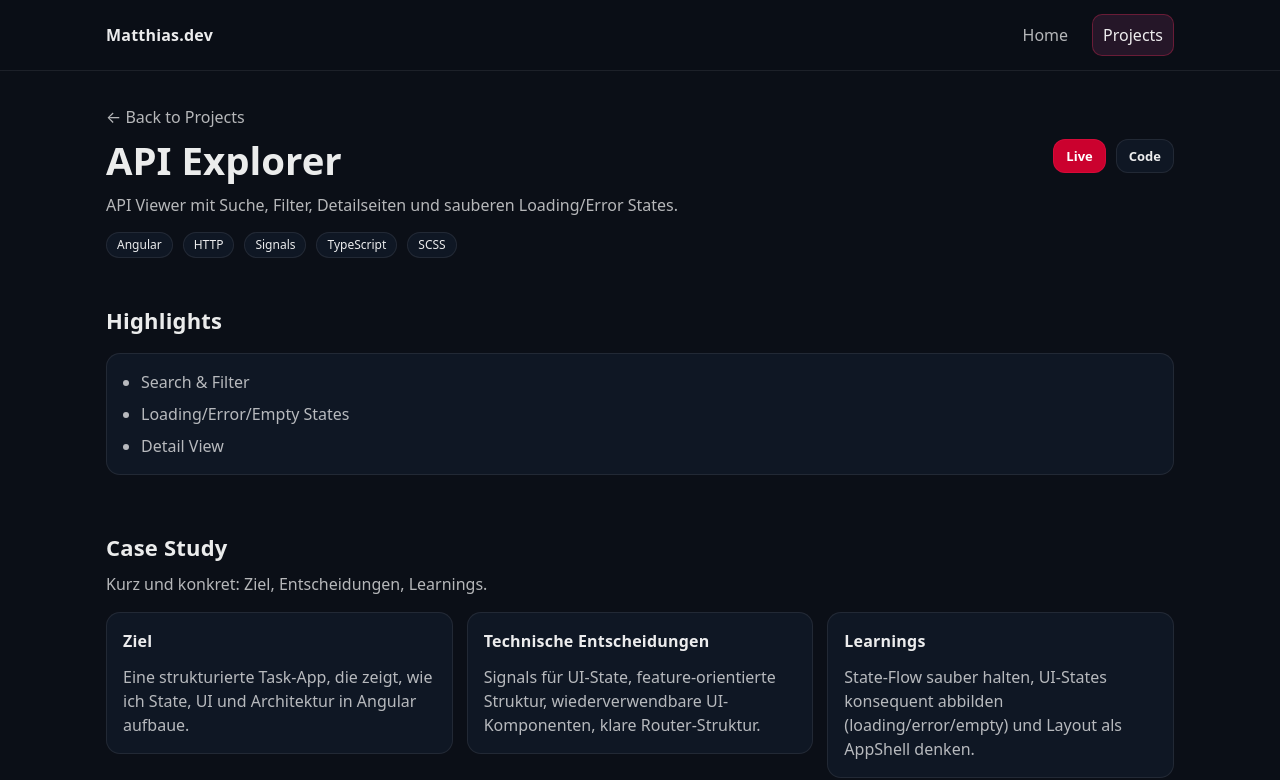
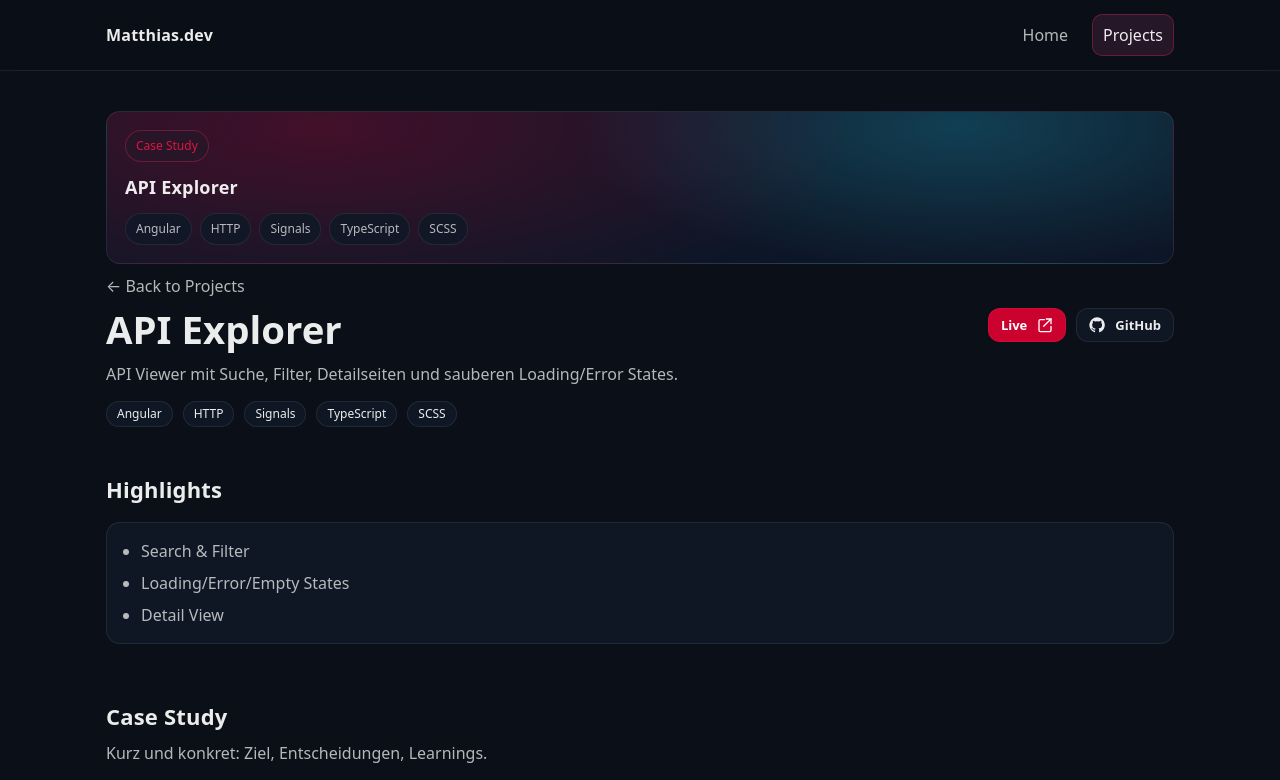
Before and after one commit to Matthias146/portfolio_2026, an Angular app: page /projects/api-explorer in a window 1280 px wide. Shown: the top 780 px of the page. Built offline with nearby package versions, Linux system fonts and the light colour scheme.

Commit message:
feat(projects): add screenshots gallery with fallback hero on project details

```diff
--- a/src/app/features/projects/data/projects.data.ts
+++ b/src/app/features/projects/data/projects.data.ts
@@ -26,7 +26,7 @@ export const PROJECTS: Project[] = [
       },
     ],
     coverImage: '',
-    screenshots: ['', ''],
+    screenshots: [],
   },
   {
     slug: 'api-explorer',
@@ -53,7 +53,7 @@ export const PROJECTS: Project[] = [
       },
     ],
     coverImage: '',
-    screenshots: ['', ''],
+    screenshots: [],
   },
   {
     slug: 'auth-dashboard',
@@ -80,6 +80,6 @@ export const PROJECTS: Project[] = [
       },
     ],
     coverImage: '',
-    screenshots: ['', ''],
+    screenshots: [],
   },
 ];
--- a/src/app/features/projects/pages/project-details/project-details.html
+++ b/src/app/features/projects/pages/project-details/project-details.html
@@ -1,4 +1,21 @@
 @if (project(); as p) {
+  @if (shots().length) {
+    <div class="shots">
+      @for (src of shots(); track src) {
+        <img class="shot" [src]="src" [alt]="p.title + ' screenshot'" loading="lazy" />
+      }
+    </div>
+  } @else {
+    <div class="detail-cover" aria-hidden="true">
+      <div class="detail-cover__badge">Case Study</div>
+      <div class="detail-cover__title">{{ p.title }}</div>
+      <div class="detail-cover__meta">
+        @for (s of p.stack.slice(0, 5); track s) {
+          <span class="detail-cover__pill">{{ s }}</span>
+        }
+      </div>
+    </div>
+  }
   <div class="top">
     <a class="back" routerLink="/projects">← Back to Projects</a>
 
@@ -6,9 +23,13 @@
       <h1 class="title">{{ p.title }}</h1>
       <div class="actions">
         @if (p.liveUrl) {
-          <ui-button [href]="p.liveUrl" target="_blank" variant="primary" size="sm">Live</ui-button>
+          <ui-button [href]="p.liveUrl" target="_blank" variant="primary" size="sm"
+            >Live <ui-icon name="external"
+          /></ui-button>
         }
-        <ui-button [href]="p.repoUrl" target="_blank" variant="ghost" size="sm">Code</ui-button>
+        <ui-button [href]="p.repoUrl" target="_blank" variant="ghost" size="sm"
+          ><ui-icon name="github" />GitHub</ui-button
+        >
       </div>
     </div>
 
--- a/src/app/features/projects/pages/project-details/project-details.scss
+++ b/src/app/features/projects/pages/project-details/project-details.scss
@@ -84,6 +84,86 @@
   color: var(--muted);
 }
 
+.shots {
+  margin-top: 16px;
+  display: grid;
+  grid-template-columns: repeat(2, minmax(0, 1fr));
+  gap: 14px;
+}
+
+.shot {
+  width: 100%;
+  height: 260px;
+  object-fit: cover;
+  border-radius: 12px;
+  border: 1px solid var(--border);
+  display: block;
+}
+
+/* fallback hero */
+.detail-cover {
+  margin-top: 16px;
+  border-radius: 14px;
+  border: 1px solid var(--border);
+  padding: 18px;
+  display: grid;
+  gap: 12px;
+
+  background:
+    radial-gradient(
+      900px 320px at 20% 10%,
+      color-mix(in srgb, var(--accent) 26%, transparent),
+      transparent 60%
+    ),
+    radial-gradient(
+      700px 260px at 80% 10%,
+      color-mix(in srgb, var(--accent-2) 22%, transparent),
+      transparent 55%
+    ),
+    color-mix(in srgb, var(--surface-2) 92%, transparent);
+}
+
+.detail-cover__badge {
+  justify-self: start;
+  font-size: 12px;
+  padding: 6px 10px;
+  border-radius: 999px;
+  border: 1px solid color-mix(in srgb, var(--accent) 28%, var(--border));
+  background: color-mix(in srgb, var(--accent) 12%, var(--surface));
+  color: color-mix(in srgb, var(--accent) 92%, white);
+}
+
+.detail-cover__title {
+  font-weight: 850;
+  letter-spacing: 0.2px;
+  font-size: 18px;
+}
+
+.detail-cover__meta {
+  display: flex;
+  flex-wrap: wrap;
+  gap: 8px;
+}
+
+.detail-cover__pill {
+  font-size: 12px;
+  padding: 6px 10px;
+  border-radius: 999px;
+  border: 1px solid var(--border);
+  background: color-mix(in srgb, var(--surface) 92%, transparent);
+  color: var(--muted);
+}
+
+@media (max-width: 900px) {
+  .shots {
+    grid-template-columns: 1fr;
+  }
+
+  .shot {
+    height: 220px;
+  }
+}
+
 @media (max-width: 900px) {
   .case-grid {
     grid-template-columns: 1fr;
--- a/src/app/features/projects/pages/project-details/project-details.ts
+++ b/src/app/features/projects/pages/project-details/project-details.ts
@@ -7,10 +7,11 @@ import { Button } from '../../../../shared/ui/button/button';
 import { Badge } from '../../../../shared/ui/badge/badge';
 import { Section } from '../../../../shared/ui/section/section';
 import { Card } from '../../../../shared/ui/card/card';
+import { Icon } from '../../../../shared/ui/icon/icon';
 
 @Component({
   selector: 'app-project-details',
-  imports: [RouterLink, Button, Badge, Section, Card],
+  imports: [RouterLink, Button, Badge, Section, Card, Icon],
   templateUrl: './project-details.html',
   styleUrl: './project-details.scss',
 })
@@ -26,4 +27,10 @@ export class ProjectDetails {
     if (!s) return null;
     return PROJECTS.find((p) => p.slug === s) ?? null;
   });
+
+  shots = computed(() => {
+    const p = this.project();
+    if (!p?.screenshots) return [];
+    return p.screenshots.map((s) => s.trim()).filter(Boolean);
+  });
 }
```
